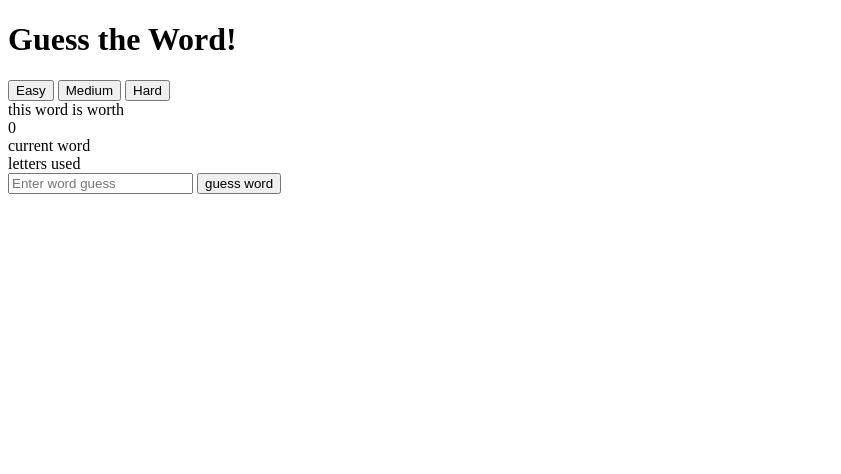
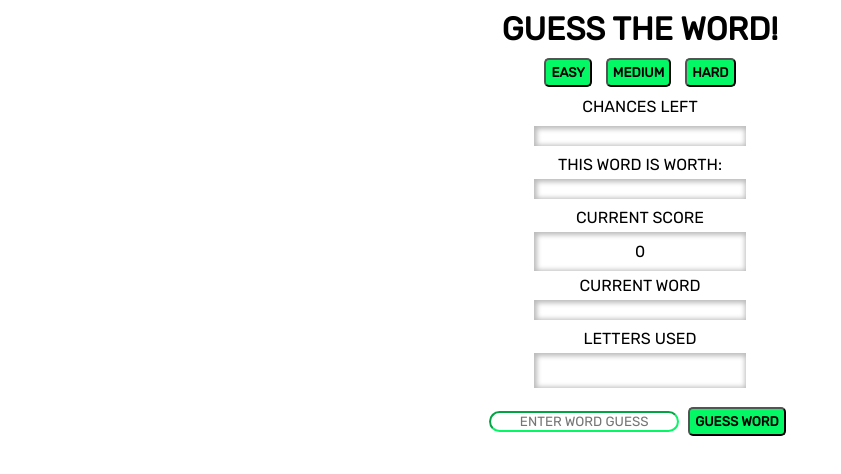
Before and after one commit to jmc617/guess-the-word, a plain HTML site: page index.html in a window 1280 px wide. Shown: the whole page, without its empty margins (0-841 px from the left). Drawn offline with Linux system fonts and the light colour scheme.

Commit message:
styling complete

```diff
--- a/index.html
+++ b/index.html
@@ -4,6 +4,8 @@
     <meta charset="UTF-8">
     <meta name="viewport" content="width=device-width, initial-scale=1.0">
     <meta http-equiv="X-UA-Compatible" content="ie=edge">
+    <link href="https://fonts.googleapis.com/css?family=Rubik" rel="stylesheet">
+    <link rel="stylesheet" href="main.css">
     <title>guess the word</title>
 </head>
 <body>
@@ -13,9 +15,11 @@
         <button class='med-btn'>Medium</button>
         <button class='hard-btn' >Hard</button>
     </div>
+    <div id='chancestext'>chances left</div>
     <div id='chances-left'></div>
-    <div id='worth'>this word is worth</div>
+    <div id='worth'>this word is worth:</div>
     <div id='prize'></div>
+    <div id='current'>current score</div>
     <div id='prize-won'></div>
     <div id='currentword'>current word</div>
     <div class='word-display'></div>
--- a/index.js
+++ b/index.js
@@ -49,7 +49,7 @@ function dash(word){
   const letters = word.split('')
   console.log(letters)
   for (let i = 0; i < letters.length; i++) {
-      dashedWord.push("_")
+      dashedWord.push("-")
     }
   }
 
@@ -109,7 +109,6 @@ function playGame() {
       boxes[i].addEventListener('click', function(event){
 
         const guess = event.target.innerHTML
-        console.log(guess)
         //if guessed letter doesn't match and has not been used before take away a chance and letter to used letters
         if (word.split('').indexOf(guess) < 0 && usedLtrsArray.indexOf(guess) < 0) {
           chances = (chances-1)
@@ -127,7 +126,6 @@ function playGame() {
         for (let i = 0; i <word.split('').length; i++) {
           if (event.target.innerHTML == word.split('')[i]) {
             dashedWord.splice(i,1,event.target.innerHTML);
-            console.log(dashedWord)
             showWord()
             //alert triggers before last letter is replaced
             if (word == displayWord) {
@@ -152,7 +150,6 @@ fetch(proxyurl + url)
   return response.text()
 })
 .then(text => {
-  console.log(text);
   const wordList = text.split('\n')
   wordArray = wordList.slice()
   console.log(wordArray)
--- /dev/null
+++ b/main.css
@@ -0,0 +1,77 @@
+* {
+    text-align: center;
+    margin: 5px auto;
+    text-transform: uppercase;
+    font-family: "Rubik", sans-serif;
+}
+#currentword, #worth, #current, #used {
+    margin: 0 auto;
+    align-content: center;
+}
+#prizewon {
+    padding: 10px;
+    box-shadow: inset 1px 1px 5px 2px rgba(0, 0, 0, 0.27);
+}
+#used-ltrs {
+    height: 15px;
+}
+.word-display {
+    font-size: 1.5rem;
+    display: inline-block;
+    min-width: 15%;
+    padding: 10px;
+    box-shadow: inset 1px 1px 5px 2px rgba(0, 0, 0, 0.27);
+    text-align: center;
+}
+#prize, #prize-won, #used-ltrs, #chances-left {
+    display: inline-block;
+    min-width: 15%;
+    padding: 10px;
+    box-shadow: inset 1px 1px 5px 2px rgba(0, 0, 0, 0.27);
+    text-align: center; }
+.keys {
+    background-color: #04f765;
+    padding: 5px;
+    margin: 2px;
+    border-radius: 5px;
+    font-weight: bold;
+    font-family: inherit;
+    box-shadow: 0 4px 8px 0 rgba(0, 0, 0, 0.2);
+    transition: 0.3s;
+}
+.keys:hover {
+    box-shadow: 0 8px 16px 0 rgba(0, 0, 0, 0.6);
+}
+#word-submit:hover, .easy-btn:hover, .med-btn:hover, .hard-btn:hover {
+    box-shadow: 0 8px 16px 0 rgba(0, 0, 0, 0.6);
+}
+#word-submit, .easy-btn, .med-btn, .hard-btn{
+    margin: 5px;
+    background-color: #04f765;
+    padding: 5px;
+    border-radius: 5px;
+    font-weight: bold;
+    font-family: inherit;
+}
+#chances-left {
+    padding: 10px;
+    box-shadow: inset 1px 1px 5px 2px rgba(0, 0, 0, 0.27);
+}
+#prizewon {
+    padding: 10px;
+    box-shadow: inset 1px 1px 5px 2px rgba(0, 0, 0, 0.27);
+}
+#used-ltrs {
+    padding: 10px;
+    box-shadow: inset 1px 1px 5px 2px rgba(0, 0, 0, 0.27);
+    height: 15px;
+}
+#prize {
+    padding: 10px;
+    box-shadow: inset 1px 1px 5px 2px rgba(0, 0, 0, 0.27);
+}
+#word-input {
+    border-radius: 9999em;
+    border-color: #04f765;
+    height: 90%;
+}
```
